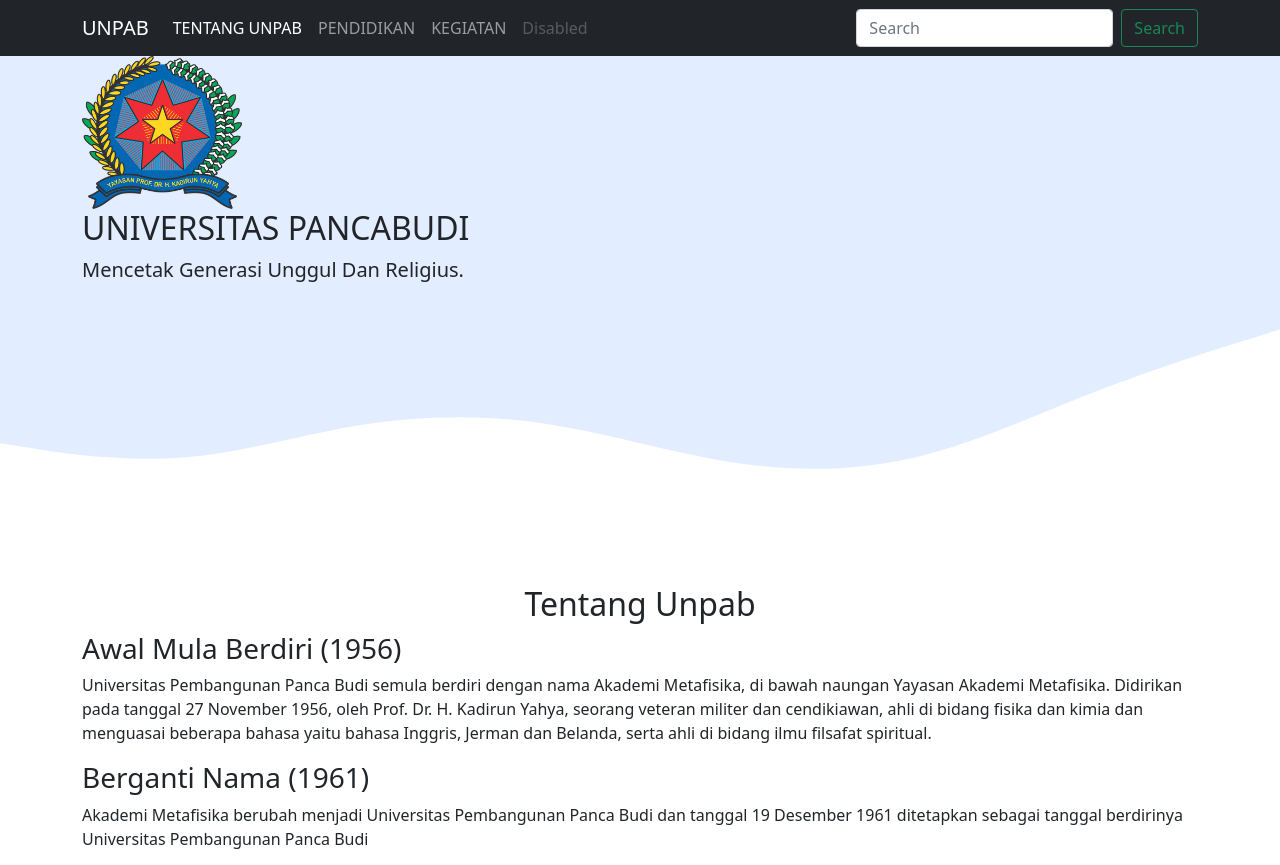
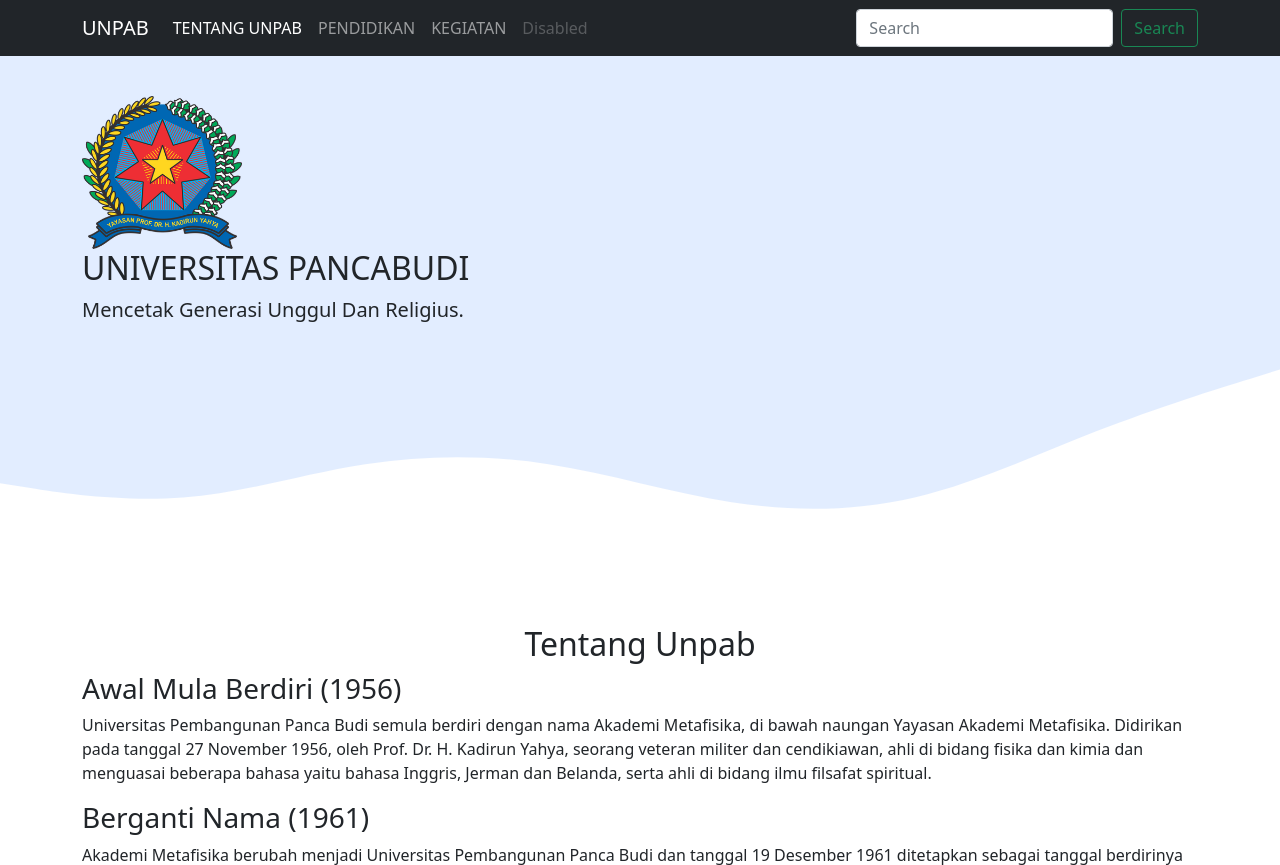
Before and after one commit to syafri-sitepu/tugas-web, a CodeIgniter 4 app: template app/Views/welcome_message.php in a window 1280 px wide. Shown: the top 865 px of the page. Run offline with PHP 8.4 and a stand-in for CodeIgniter, Linux system fonts and the light colour scheme; the template is opened without the code that fills it, so the values that code supplies are empty; some libraries are stand-ins or nearby versions.

Commit message:
manggil css

```diff
--- a/app/Views/welcome_message.php
+++ b/app/Views/welcome_message.php
@@ -14,7 +14,7 @@
     <title>Universitas Pancabudi</title>
   </head>
   <body>
-  <nav class="navbar navbar-expand-lg navbar-dark bg-dark">
+  <nav class="navbar fixed-top navbar-expand-lg navbar-dark bg-dark">
   <div class="container">
     <a class="navbar-brand" href="#">UNPAB</a>
       <button class="navbar-toggler" type="button" data-bs-toggle="collapse" data-bs-target="#navbarNavAltMarkup" aria-controls="navbarNavAltMarkup" aria-expanded="false" aria-label="Toggle navigation">
--- a/public/asset/css/style.css
+++ b/public/asset/css/style.css
@@ -1,4 +1,5 @@
 .jumbotron {
+    padding-top: 6rem;
     background-color: #e2edff;
 
 }
```
